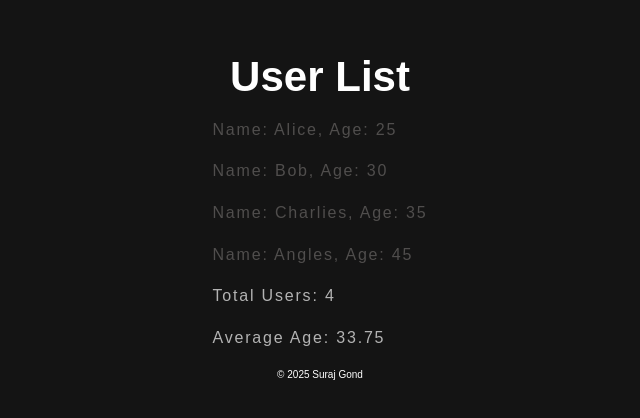
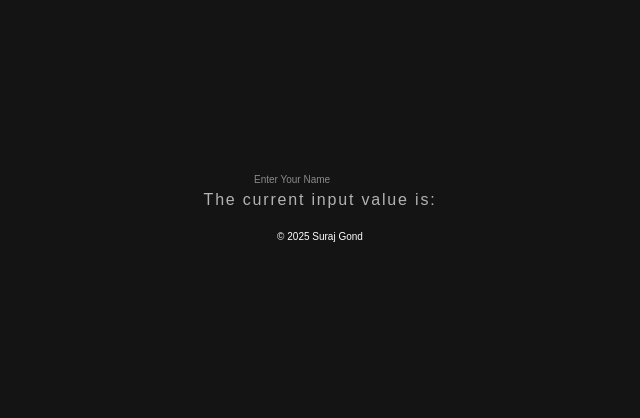
Before and after one commit to surajgond07/my-first-react, a React (Vite) app: page / in a window 1280 px wide. Shown: the part 192-610 px from the top of the page, without its empty margins (320-960 px from the left). Built offline with nearby package versions, Linux system fonts and the light colour scheme.

Commit message:
Lifting State Up Completed

```diff
--- a/src/App.jsx
+++ b/src/App.jsx
@@ -5,7 +5,9 @@ import NetflixSeries, { Header, Footer } from './components/NetFlixSeries';
 // import "./components/Netflix.css";
 import'./components/Netflix.module.css';
 import {State} from "./components/hooks/State";
-import {DerivedState} from "./components/DericedState";
+// import {DerivedState} from "./components/DericedState";
+
+import {LiftingState} from "./components/LiftStateUp";
 
 export default function App() {
   return (
@@ -21,7 +23,9 @@ export default function App() {
         {/* <Eventhandling/> */}
        {/* <EventProps/> */}
        {/* <State /> */}
-       <DerivedState />
+       {/* <DerivedState /> */}
+
+       <LiftingState />
 
 
 
--- /dev/null
+++ b/src/components/LiftStateUp.jsx
@@ -0,0 +1,31 @@
+
+import {useState} from "react";
+export const LiftingState = () => {
+    const [inputValue, setInputValue] = (useState(""));
+    return <>
+    <InputComponent inputValue={inputValue} setInputValue={setInputValue} />
+    <DisplayComponent inputValue={inputValue} />
+    </>
+}
+
+
+const InputComponent = ({inputValue, setInputValue}) =>{
+
+    return (
+    <>
+
+    <input
+     type="text"
+    placeholder="Enter Your Name"
+    value= {inputValue}
+        onChange = {(e) => setInputValue(e.target.value)} />
+
+
+
+    </>
+    );
+}
+
+const DisplayComponent = ({inputValue}) =>{
+    return <p>The current input value is: {inputValue}</p>
+}
```
